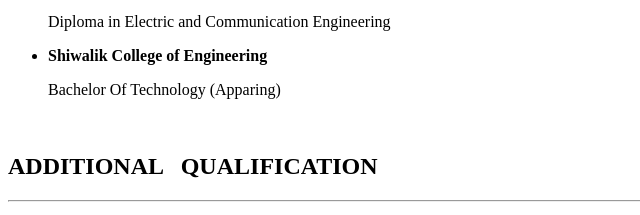
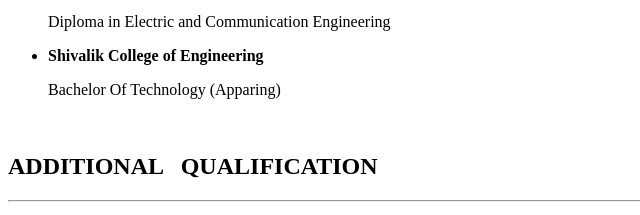
Before and after one commit to GoyalSanjeev/Resume, a plain HTML site: page index.html in a window 1280 px wide. Shown: the part 838-1053 px from the top of the page, 0-640 px from the left. Drawn offline with Linux system fonts and the light colour scheme.

Commit message:
Update index.html

```diff
--- a/index.html
+++ b/index.html
@@ -41,7 +41,7 @@
         <p>Intermediate</p>
         <li>KL Polytechnic Roorkee</li>
         <p>Diploma in Electric and Communication Engineering</p>
-        <li><strong>Shiwalik College of Engineering</strong></li>
+        <li><strong>Shivalik College of Engineering</strong></li>
         <p>Bachelor Of Technology (Apparing)</p>
 
     </ul>
```
